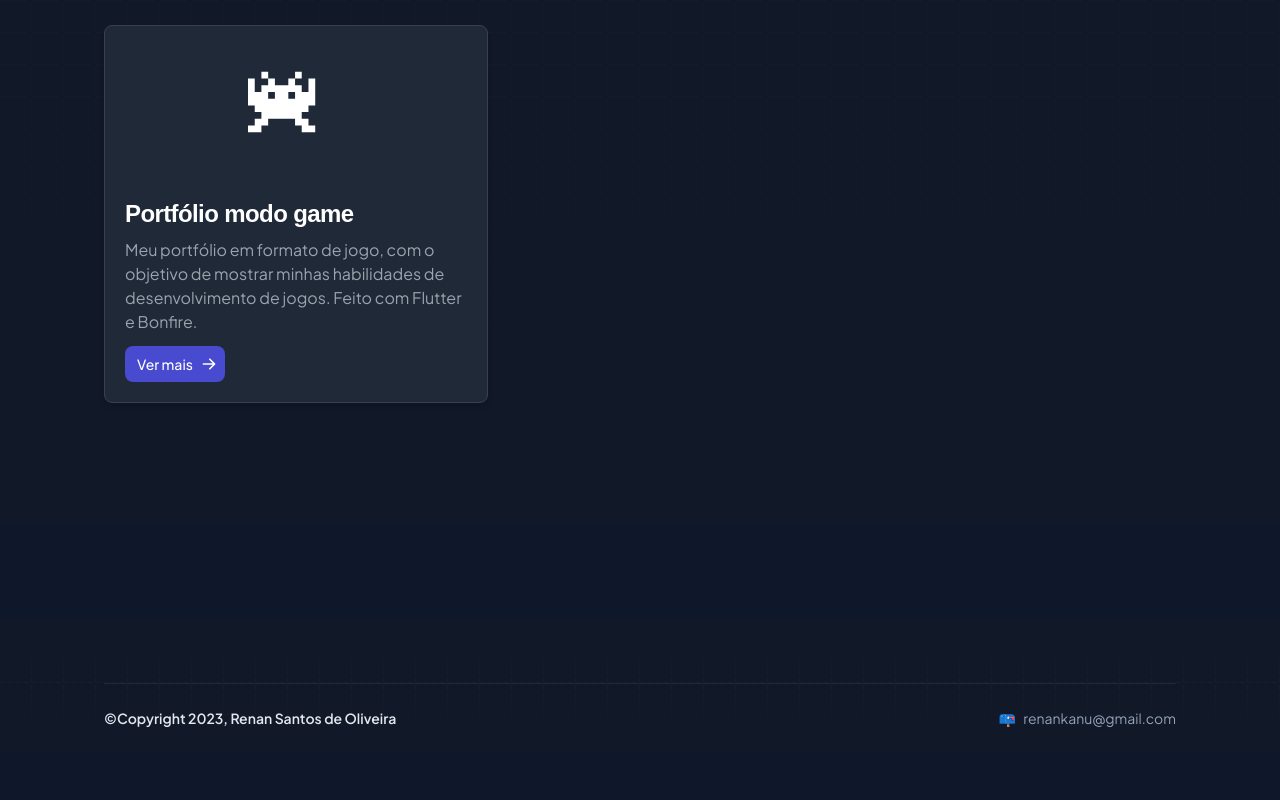
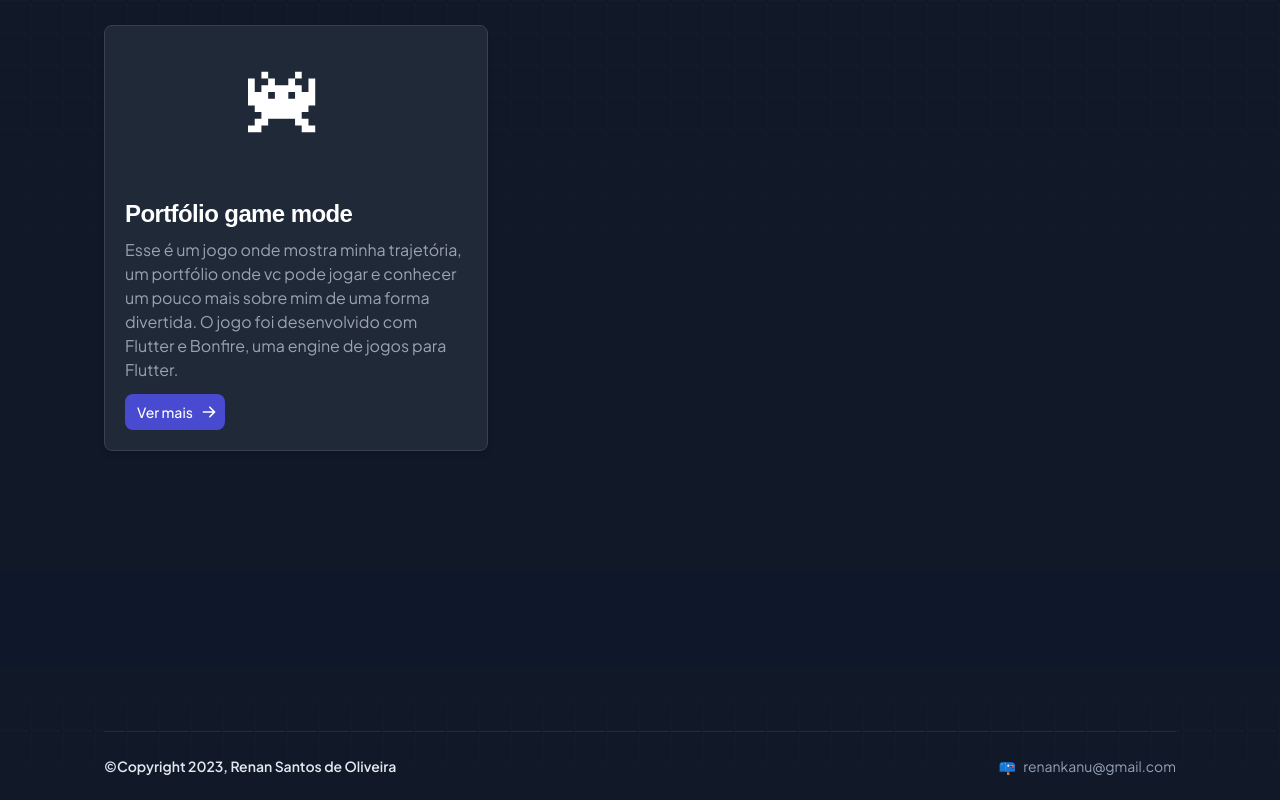
Before and after one commit to renankanu/kanu, a Next.js app: page /projects in a window 1280 px wide. Shown: the part 927-1727 px from the top of the page. Before the commit the page ends 1679 px from the top, so only its background shows below. Built offline with nearby package versions, Linux system fonts and the light colour scheme; a web font is replaced by a local one.

Commit message:
feature: change description in portifolio game

```diff
--- a/src/app/projects/page.tsx
+++ b/src/app/projects/page.tsx
@@ -84,9 +84,9 @@ export default function Projects() {
               googleUrl="https://play.google.com/store/apps/details?id=br.com.renankanu.moti_mente"
             />
             <CardProject
-              title="Portfólio modo game"
+              title="Portfólio game mode"
               icon={<GameControlIcon className="my-2 h-24 w-24" />}
-              description="Meu portfólio em formato de jogo, com o objetivo de mostrar minhas habilidades de desenvolvimento de jogos. Feito com Flutter e Bonfire."
+              description="Esse é um jogo onde mostra minha trajetória, um portfólio onde vc pode jogar e conhecer um pouco mais sobre mim de uma forma divertida. O jogo foi desenvolvido com Flutter e Bonfire, uma engine de jogos para Flutter."
               externalUrl="https://me-landing-page-renankanu.vercel.app/"
             />
           </div>
```
